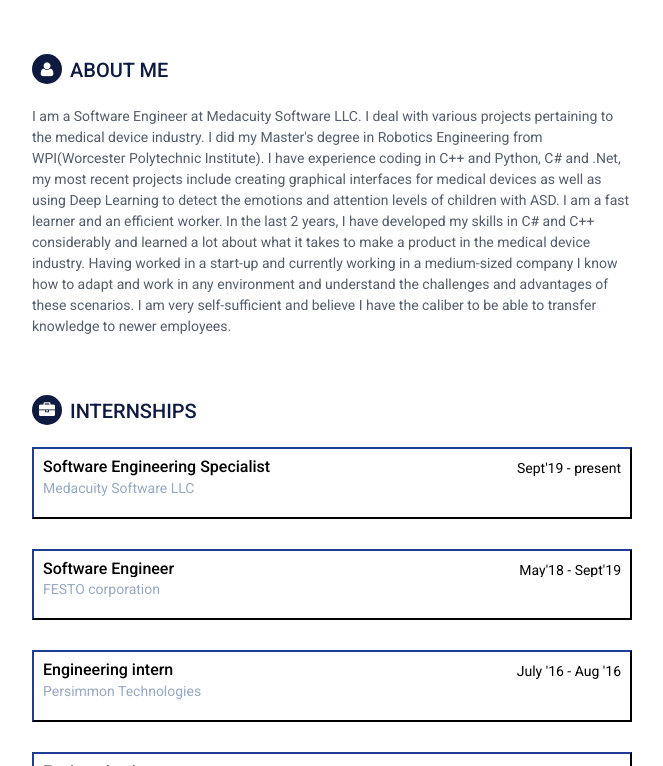
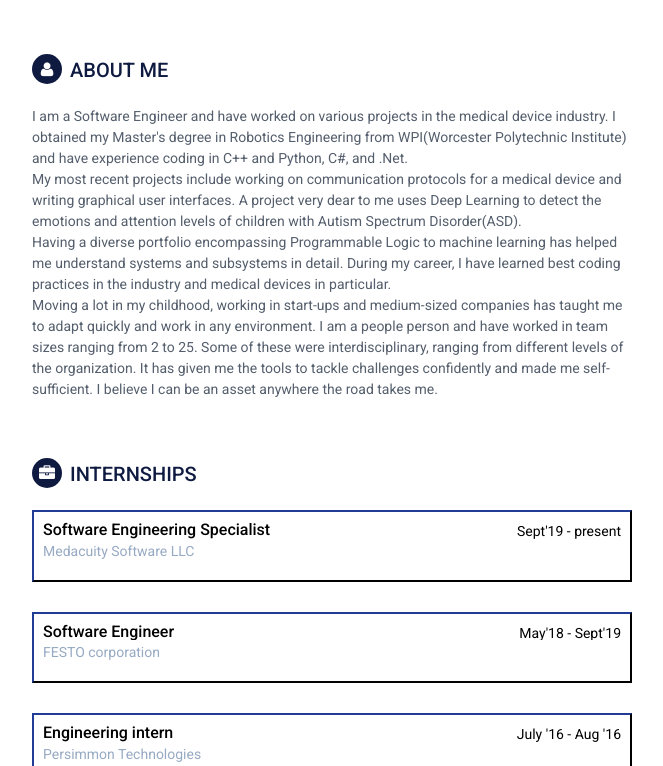
Before and after one commit to iyerkritika/iyerkritika.github.io, a Jekyll site: the page built from index.html, in a window 1280 px wide and 900 px high, cut to the strip 134-900 px from the top of the window. Shown: the whole strip, without its empty margins (188-851 px from the left). Built offline with Jekyll 4.4.1, drawn with Linux system fonts in a browser that asks for light colours.

Commit message:
Changed - about me, Experience and, Picture

```diff
--- a/_config.yml
+++ b/_config.yml
@@ -13,11 +13,17 @@ style: styles-3
 #Profile information
 name: Kritika Iyer
 tagline: Software Engineer at Medacuity
-pic: profile.png  #place a 100x100 picture inside /assets/images/ folder and provide the name of the file below
-summary: I am a Software Engineer at Medacuity Software LLC. I deal with various projects pertaining to the medical device industry. I did my Master's degree in Robotics Engineering from WPI(Worcester Polytechnic Institute). I have experience coding in C++ and Python, C# and .Net, my most recent projects include creating graphical interfaces for medical devices as well as using Deep Learning to detect the emotions and attention levels of children with ASD. I am a fast learner and an efficient worker. In the last 2 years, I have developed my skills in C# and C++ considerably and learned a lot about what it takes to make a product in the medical device industry. Having worked in a start-up and currently working in a medium-sized company I know how to adapt and work in any environment and understand the challenges and advantages of these scenarios. I am very self-sufficient and believe I have the caliber to be able to transfer knowledge to newer employees.
+pic: me_crop.png  #place a 100x100 picture inside /assets/images/ folder and provide the name of the file below
+summary: "I am a Software Engineer and have worked on various projects in the medical device industry. I obtained my Master's degree in Robotics Engineering from WPI(Worcester Polytechnic Institute) and have experience coding in C++ and Python, C#, and .Net.
+<br>
+My most recent projects include working on communication protocols for a medical device and writing graphical user interfaces. A project very dear to me uses Deep Learning to detect the emotions and attention levels of children with Autism Spectrum Disorder(ASD).
+<br>
+Having a diverse portfolio encompassing Programmable Logic to machine learning has helped me understand systems and subsystems in detail. During my career, I have learned best coding practices in the industry and medical devices in particular.
+<br>
+Moving a lot in my childhood, working in start-ups and medium-sized companies has taught me to adapt quickly and work in any environment. I am a people person and have worked in team sizes ranging from 2 to 25. Some of these were interdisciplinary, ranging from different levels of the organization. It has given me the tools to tackle challenges confidently and made me self-sufficient. I believe I can be an asset anywhere the road takes me."
 
 #sidebar links
-email: kiyer@wpi.edu
+email: kritikaiyer811@gmail.com
 phone: 774 701 2616
 # website: blog.webjeda.com #do not add http://
 linkedin: kritikaiyer
```
Also changed, not shown: _data/experiences.yml (+12 -12 lines), assets/images/me_crop.png (added).
